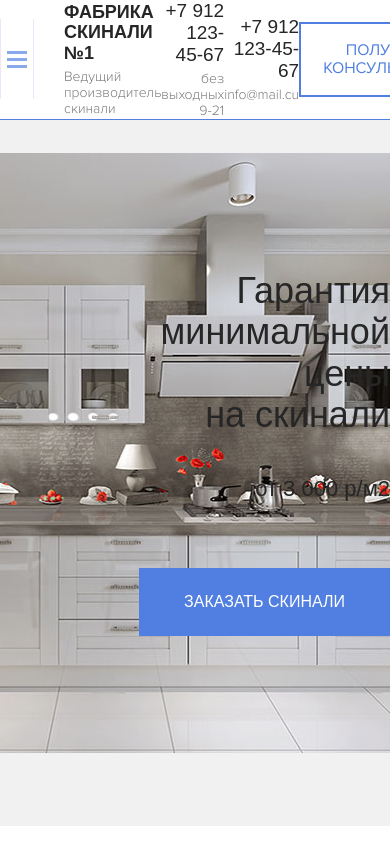
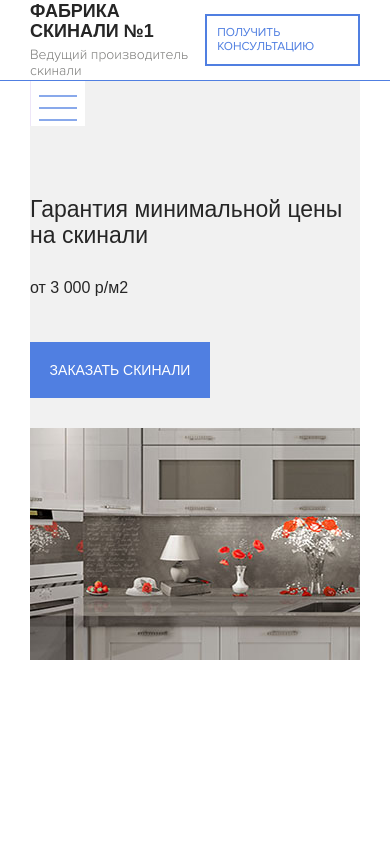
Before and after one commit to luntic-z/skinali, a PHP site: page / in a window 390 px wide. Run offline with PHP 8.4, Linux system fonts and the light colour scheme; some web fonts are replaced.

Commit message:
Добавлен адаптив

```diff
--- a/css/style.css
+++ b/css/style.css
@@ -1,13 +1,3 @@
-* {
-  -webkit-box-sizing: border-box;
-          box-sizing: border-box;
-}
-
-.container {
-  max-width: 1270px;
-  margin: auto;
-}
-
 /* This stylesheet generated by Transfonter (https://transfonter.org) on June 21, 2017 9:51 AM */
 @font-face {
   font-family: 'Proxima Nova Regular';
@@ -38,6 +28,11 @@ body {
   color: #262626;
 }
 
+.img {
+  width: 100%;
+  height: 100%;
+}
+
 .button-o {
   border: 2px solid #507fe1;
   padding: 17px 22px;
@@ -56,6 +51,21 @@ body {
   background: #507fe1;
   color: #fff;
   font-family: 'Proxima Nova Semibold', sans-serif;
+}
+
+@media (max-width: 991px) {
+  .button {
+    font-size: 14px;
+    padding: 20px 30px;
+  }
+}
+
+@media (max-width: 768px) {
+  .button-o {
+    text-align: start;
+    padding: 10px 10px;
+    font-size: 12px;
+  }
 }
 
 .navbar {
@@ -82,6 +92,9 @@ body {
 }
 
 .navbar__menu-button {
+  display: -webkit-box;
+  display: -ms-flexbox;
+  display: flex;
   margin-right: 30px;
 }
 
@@ -103,6 +116,42 @@ body {
   font-size: 14px;
   color: #7b7b79;
   text-decoration: none;
+}
+
+.logo__text {
+  display: block;
+  margin-bottom: 5px;
+  font-size: 18px;
+  text-transform: uppercase;
+  font-family: 'Proxima Nova Semibold', sans-serif;
+}
+
+.logo__description {
+  display: block;
+  font-size: 14px;
+  color: #7b7b79;
+}
+
+@media (max-width: 1199px) {
+  .navbar__phone {
+    font-size: 14px;
+    font-family: 'Proxima Nova Regular', sans-serif;
+  }
+  .navbar__small-text {
+    font-size: 12px;
+  }
+}
+
+@media (max-width: 991px) {
+  .navbar__mobile, .navbar__landline {
+    display: none;
+  }
+}
+
+@media (max-width: 569px) {
+  .navbar__menu-button {
+    display: none;
+  }
 }
 
 .menu {
@@ -136,9 +185,6 @@ body {
 }
 
 .menu-button {
-  display: -webkit-box;
-  display: -ms-flexbox;
-  display: flex;
   -webkit-box-orient: vertical;
   -webkit-box-direction: normal;
       -ms-flex-direction: column;
@@ -165,20 +211,6 @@ body {
   margin: 2px 0;
 }
 
-.logo__text {
-  display: block;
-  margin-bottom: 5px;
-  font-size: 18px;
-  text-transform: uppercase;
-  font-family: 'Proxima Nova Semibold', sans-serif;
-}
-
-.logo__description {
-  display: block;
-  font-size: 14px;
-  color: #7b7b79;
-}
-
 .hero {
   padding-top: 80px;
 }
@@ -187,26 +219,175 @@ body {
   display: -webkit-box;
   display: -ms-flexbox;
   display: flex;
-  padding: 190px 0 190px;
-  background: #f1f1f1 url("../img/hero/hero-bg.jpg") no-repeat center right -220px;
+  height: 580px;
+  background: #f1f1f1;
 }
 
-.hero__title {
-  margin-bottom: 40px;
-  font-size: 36px;
-  font-family: 'Proxima Nova Semibold', sans-serif;
+.hero__menu-button {
+  padding: 0;
+  padding-top: 10px;
+  border-right: none;
+  display: none;
+  -ms-flex-pack: distribute;
+      justify-content: space-around;
+  -webkit-box-align: center;
+      -ms-flex-align: center;
+          align-items: center;
+  background-color: white;
+  height: 100px;
+  width: 55px;
 }
 
-.hero__title-block {
-  text-align: right;
-  margin-left: 113px;
-  max-width: 330px;
+.hero__menu-button > .menu-button__line {
+  width: 70%;
+  height: 2px;
+}
+
+.hero__block {
+  padding: 0 32px;
+  width: 33%;
+  height: 100%;
+  display: -webkit-box;
+  display: -ms-flexbox;
+  display: flex;
+  -webkit-box-orient: vertical;
+  -webkit-box-direction: normal;
+      -ms-flex-direction: column;
+          flex-direction: column;
+  -webkit-box-pack: start;
+      -ms-flex-pack: start;
+          justify-content: start;
+}
+
+.hero__img-wrap {
+  width: 1000px;
+  max-width: 67%;
+  height: 100%;
+  display: -webkit-box;
+  display: -ms-flexbox;
+  display: flex;
+}
+
+.hero__img {
+  background: #f1f1f1 url("../img/hero/hero-bg.jpg") no-repeat center left;
+}
+
+.hero__button {
+  width: 90%;
+  padding: 20px 0;
+  margin-bottom: 30px;
 }
 
 .hero__subtitle {
   display: block;
   font-size: 22px;
-  margin-bottom: 67px;
+  margin-bottom: 45px;
+  text-align: center;
   font-family: 'Proxima Nova Semibold', sans-serif;
 }
+
+.hero__title {
+  margin-top: 70px;
+  margin-bottom: 30px;
+  font-size: 36px;
+  max-width: 330px;
+  text-align: left;
+  font-family: 'Proxima Nova Semibold', sans-serif;
+}
+
+@media (max-width: 1369px) {
+  .hero__title {
+    max-width: 300px;
+    font-size: 32px;
+  }
+}
+
+@media (max-width: 1199px) {
+  .hero__title {
+    font-size: 28px;
+  }
+}
+
+@media (max-width: 991px) {
+  .hero__subtitle {
+    font-size: 19px;
+    text-align: left;
+  }
+}
+
+@media (max-width: 768px) {
+  .hero-wrap {
+    -webkit-box-orient: vertical;
+    -webkit-box-direction: normal;
+        -ms-flex-direction: column;
+            flex-direction: column;
+  }
+  .hero__block {
+    width: 100%;
+  }
+  .hero__button {
+    width: 50%;
+    min-width: 180px;
+  }
+  .hero__title {
+    max-width: 100%;
+    font-size: 23px;
+  }
+  .hero__subtitle {
+    font-size: 16px;
+  }
+  .hero__img-wrap {
+    padding: 0 32px;
+    max-width: 100%;
+  }
+}
+
+@media (max-width: 569px) {
+  .hero__menu-button {
+    display: -webkit-box;
+    display: -ms-flexbox;
+    display: flex;
+  }
+  .hero__block {
+    padding: 0;
+  }
+  .hero__img-wrap {
+    padding: 0;
+  }
+}
+
+* {
+  -webkit-box-sizing: border-box;
+          box-sizing: border-box;
+}
+
+.container {
+  max-width: 1270px;
+  margin: auto;
+}
+
+@media (max-width: 1369px) {
+  .container {
+    max-width: 1120px;
+  }
+}
+
+@media (max-width: 1199px) {
+  .container {
+    max-width: 960px;
+  }
+}
+
+@media (max-width: 991px) {
+  .container {
+    max-width: 750px;
+  }
+}
+
+@media (max-width: 768px) {
+  .container {
+    max-width: 100%;
+    padding: 0 30px;
+  }
+}
 /*# sourceMappingURL=style.css.map */
--- a/index.html
+++ b/index.html
@@ -57,14 +57,24 @@
     <div class="hero">
       <div class="container">
         <div class="hero-wrap">
-          <div class="hero__title-block">
-            <div class="hero__title">
-              Гарантия <br>минимальной цены <br>на скинали
+          <button class="menu-button hero__menu-button">
+            <span class="menu-button__line"></span>
+            <span class="menu-button__line"></span>
+            <span class="menu-button__line"></span>
+          </button>
+          <div class="hero__block">
+            <div class="hero__title-wrap">
+              <div class="hero__title">
+                Гарантия минимальной цены на скинали
+              </div>
+              <span class="hero__subtitle">
+                от 3 000 р/м2
+              </span>
             </div>
-            <span class="hero__subtitle">
-              от 3 000 р/м2
-            </span>
             <button class="button hero__button">Заказать скинали</button>
+          </div>
+          <div class="img-wrap hero__img-wrap">
+            <div class="img hero__img"></div>
           </div>
         </div>
       </div>
--- a/sass/_grid.sass
+++ b/sass/_grid.sass
@@ -4,3 +4,21 @@
 .container
   max-width: 1270px
   margin: auto
+
+@media (max-width: 1369px) // 1200px
+  .container
+    max-width: 1120px
+
+@media (max-width: 1199px)
+  .container
+    max-width: 960px
+
+@media (max-width: 991px)
+  .container
+    max-width: 750px
+
+// mobile
+@media (max-width: 768px)
+  .container
+    max-width: 100%
+    padding: 0 30px
--- a/sass/_interface.sass
+++ b/sass/_interface.sass
@@ -1,6 +1,9 @@
 body
   +light
   color: $text-color
+.img
+  width: 100%
+  height: 100%
 .button-o
   border: 2px solid $primary
   padding: 17px 22px
@@ -17,3 +20,14 @@ body
   background: $primary
   color: #fff
   +bold
+
+@media (max-width: 991px)
+  .button
+    font-size: 14px
+    padding: 20px 30px
+
+@media (max-width: 768px)
+  .button-o
+    text-align: start
+    padding: 10px 10px
+    font-size: 12px
--- a/sass/blocks/_hero.sass
+++ b/sass/blocks/_hero.sass
@@ -2,19 +2,94 @@
   padding-top: 80px
   &-wrap
     display: flex
-    padding: 190px 0 190px
-    background: #f1f1f1 url('../img/hero/hero-bg.jpg') no-repeat center right -220px
-  // background-size: cover
-  &__title
-    margin-bottom: 40px
-    font-size: 36px
-    +bold
-    &-block
-      text-align: right
-      margin-left: 113px
-      max-width: 330px
+    height: 580px
+    background: #f1f1f1
+  &__menu-button
+    padding: 0
+    padding-top: 10px
+    border-right: none
+    display: none // mobile => flex
+    justify-content: space-around
+    align-items: center
+    background-color: white
+    height: 100px
+    width: 55px
+    &>.menu-button__line
+      width: 70%
+      height: 2px
+  &__block
+    padding: 0 32px
+    width: 33%
+    height: 100%
+    display: flex
+    flex-direction: column
+    justify-content: start
+
+  &__img-wrap
+    width: 1000px
+    max-width: 67%
+    height: 100%
+    display: flex
+  &__img
+    background: #f1f1f1 url('../img/hero/hero-bg.jpg') no-repeat center left
+  &__button
+    width: 90%
+    padding: 20px 0
+    margin-bottom: 30px
   &__subtitle
     display: block
     font-size: 22px
-    margin-bottom: 67px
+    margin-bottom: 45px
+    text-align: center
     +bold
+  &__title
+    margin-top: 70px
+    margin-bottom: 30px
+    font-size: 36px
+    max-width: 330px
+    text-align: left
+    +bold
+
+@media (max-width: 1369px)
+  .hero
+    &__title
+      max-width: 300px
+      font-size: 32px
+
+@media (max-width: 1199px)
+  .hero
+    &__title
+      font-size: 28px
+
+@media (max-width: 991px)
+  .hero
+    &__subtitle
+      font-size: 19px
+      text-align: left
+
+@media (max-width: 768px)
+  .hero
+    &-wrap
+      flex-direction: column
+    &__block
+      width: 100%
+    &__button
+      width: 50%
+      min-width: 180px
+    &__title
+      max-width: 100%
+      font-size: 23px
+    &__subtitle
+      font-size: 16px
+    &__img-wrap
+      padding: 0 32px
+      max-width: 100%
+//mobile
+@media (max-width: 569px)
+  .hero
+    &__menu-button
+      display: flex
+    &__block
+      padding: 0
+    &__img-wrap
+      padding: 0
--- /dev/null
+++ b/sass/blocks/_menu.sass
@@ -0,0 +1,34 @@
+.menu
+  width: 100%
+  position: fixed
+  top: 0px
+  transition: .4s
+  background-color: $primary
+  &_active
+    top: 80px
+  &__link
+    text-decoration: none
+    font-size: 17px
+    text-transform: uppercase
+    color: #fff
+  &__nav
+    display: flex
+    justify-content: space-around
+    padding-top: 16px
+    padding-bottom: 16px
+  &-button
+    flex-direction: column
+    align-items: center
+    justify-content: center
+    background-color: transparent
+    border: none
+    border-right: 1px solid rgba(#510bba, 0.1)
+    border-left: 1px solid rgba(#510bba, 0.1)
+    height: 80px
+    width: 70px
+    &__line
+      display: block
+      width: 20px
+      height: 3px
+      background-color: #89a9eb
+      margin: 2px 0
--- a/sass/blocks/_navbar.sass
+++ b/sass/blocks/_navbar.sass
@@ -12,6 +12,7 @@
     justify-content: space-between
     align-items: center
   &__menu-button
+    display: flex
     margin-right: 30px
   &__mobile, &__landline
     text-align: right
@@ -27,41 +28,7 @@
     font-size: 14px
     color: $text-color-light
     text-decoration: none
-.menu
-  width: 100%
-  position: fixed
-  top: 0px
-  transition: .4s
-  background-color: $primary
-  &_active
-    top: 80px
-  &__link
-    text-decoration: none
-    font-size: 17px
-    text-transform: uppercase
-    color: #fff
-  &__nav
-    display: flex
-    justify-content: space-around
-    padding-top: 16px
-    padding-bottom: 16px
-  &-button
-    display: flex
-    flex-direction: column
-    align-items: center
-    justify-content: center
-    background-color: transparent
-    border: none
-    border-right: 1px solid rgba(#510bba, 0.1)
-    border-left: 1px solid rgba(#510bba, 0.1)
-    height: 80px
-    width: 70px
-    &__line
-      display: block
-      width: 20px
-      height: 3px
-      background-color: #89a9eb
-      margin: 2px 0
+
 .logo
   &__text
     display: block
@@ -73,3 +40,20 @@
     display: block
     font-size: 14px
     color: $text-color-light
+
+@media (max-width: 1199px)
+  .navbar
+    &__phone
+      font-size: 14px
+      +reg
+    &__small-text
+      font-size: 12px
+@media (max-width: 991px)
+  .navbar
+    &__mobile, &__landline
+      display: none
+
+@media (max-width: 569px)
+  .navbar
+    &__menu-button
+      display: none
--- a/sass/style.sass
+++ b/sass/style.sass
@@ -1,5 +1,3 @@
-// Базовые настройки сетки
-@import 'grid'
 // Настройки шрифтов
 @import 'fonts'
 // Настройки цвета
@@ -9,6 +7,10 @@
 
 // Шапка сайта
 @import 'blocks/navbar'
-
+// Меню
+@import 'blocks/menu'
 // Блок hero
 @import 'blocks/hero'
+
+// Базовые настройки сетки
+@import 'grid'
```
Also changed, not shown: 1 other file.
